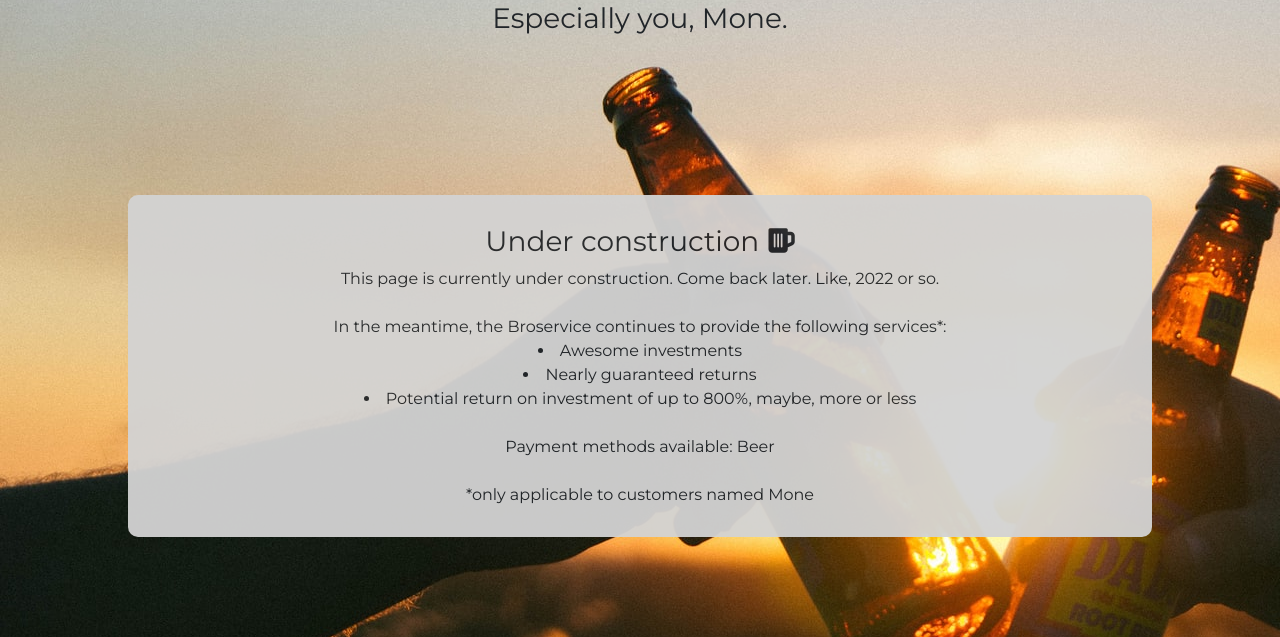
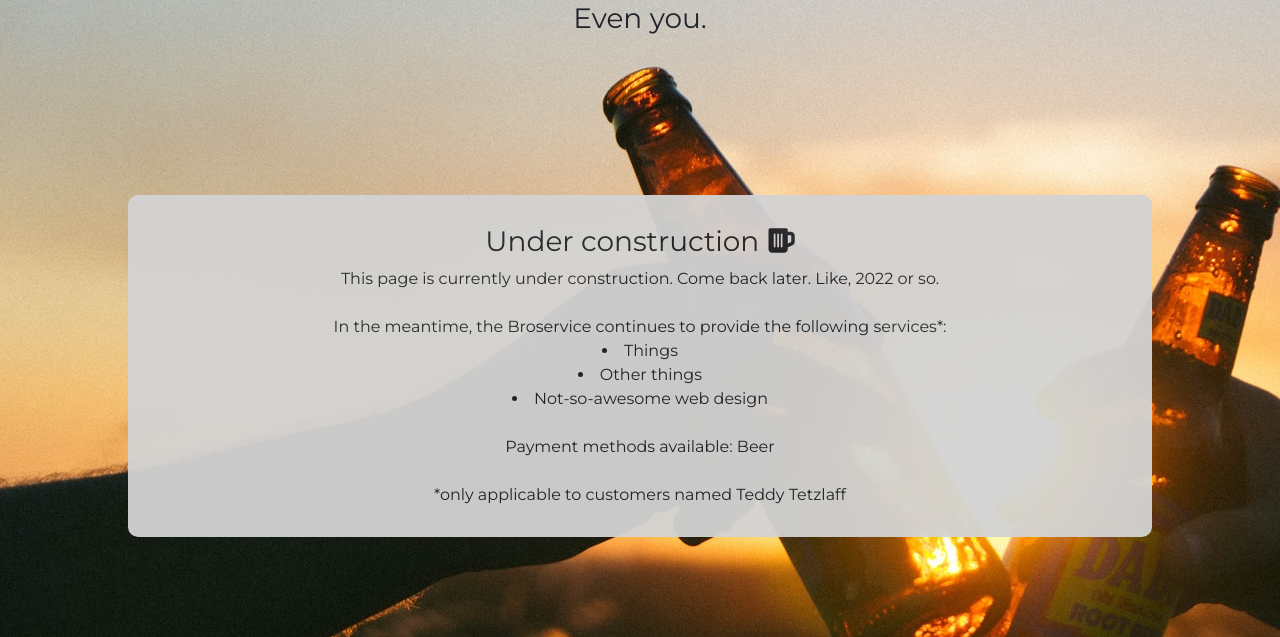
Before and after one commit to paweldzia/paweldzia.github.io, a plain HTML site: page index.html in a window 1280 px wide. Shown: the part 305-942 px from the top of the page. Drawn offline with nearby package versions, Linux system fonts and the light colour scheme.

Commit message:
General update / Tetzlaff

```diff
--- a/index.html
+++ b/index.html
@@ -13,7 +13,35 @@
       integrity="sha384-Gn5384xqQ1aoWXA+058RXPxPg6fy4IWvTNh0E263XmFcJlSAwiGgFAW/dAiS6JXm" crossorigin="anonymous">
 <link href="style.css" rel="stylesheet">
 
-<body>
+<body onload="typeWriter()">
+<script>
+    function typeWriter() {
+        var i = 0;
+        var txt = 'Even you.';
+        var txt2 = 'Simone';
+        var txt3 = 'you.'
+        var speed = 70;
+
+        function typeWriter2() {
+            if (i < txt.length) {
+                document.getElementById("name_tag").innerHTML += txt.charAt(i);
+                i++;
+                setTimeout(typeWriter2, speed);
+            };
+
+            // for (i = 0; i < 6; i++) {
+            //     var text_inbetween = document.getElementById("name_tag").innerHTML
+            //     var text_new = document.getElementById("name_tag").innerText.substring(0, text_inbetween.length()-1)
+            //     document.getElementById("name_tag").innerText = text_new
+            // }
+
+
+
+        };
+        typeWriter2();
+
+    }
+</script>
     <div class="container-fluid" style="height: auto; text-align: center; background-position-y: 100px; background-image: url('./assets/img/background_img_header.jpg');">
 
         <div class="row fixed-top" style="display: flex; align-items: center; justify-content: center; background-color: lightgrey; height: 100px; width: auto; margin-left: 0px; margin-top: 0px; margin-right: 0px">
@@ -30,8 +58,8 @@
 
         <div class="row" style="height: 400px; margin: 0px; align-content: center">
             <div style="width: 100%; flex-direction: column; float: left">
-                <h1><b>Everybody needs a personal broker.</b></h1>
-                <h3>Especially you, Mone.</h3>
+                <h1><b>Everybody needs a bro.</b></h1>
+                <h3 id="name_tag"></h3>
             </div>
         </div>
 
@@ -41,12 +69,12 @@
                 This page is currently under construction. Come back later. Like, 2022 or so.<br><br>
                 In the meantime, the Broservice continues to provide the following services*:
                 <ls>
-                    <li>Awesome investments</li>
-                    <li>Nearly guaranteed returns</li>
-                    <li>Potential return on investment of up to 800%, maybe, more or less</li>
+                    <li>Things</li>
+                    <li>Other things</li>
+                    <li>Not-so-awesome web design</li>
                 </ls><br>
                 Payment methods available: Beer<br><br>
-                *only applicable to customers named Mone
+                *only applicable to customers named Teddy Tetzlaff
             </div>
         </div>
 
```
